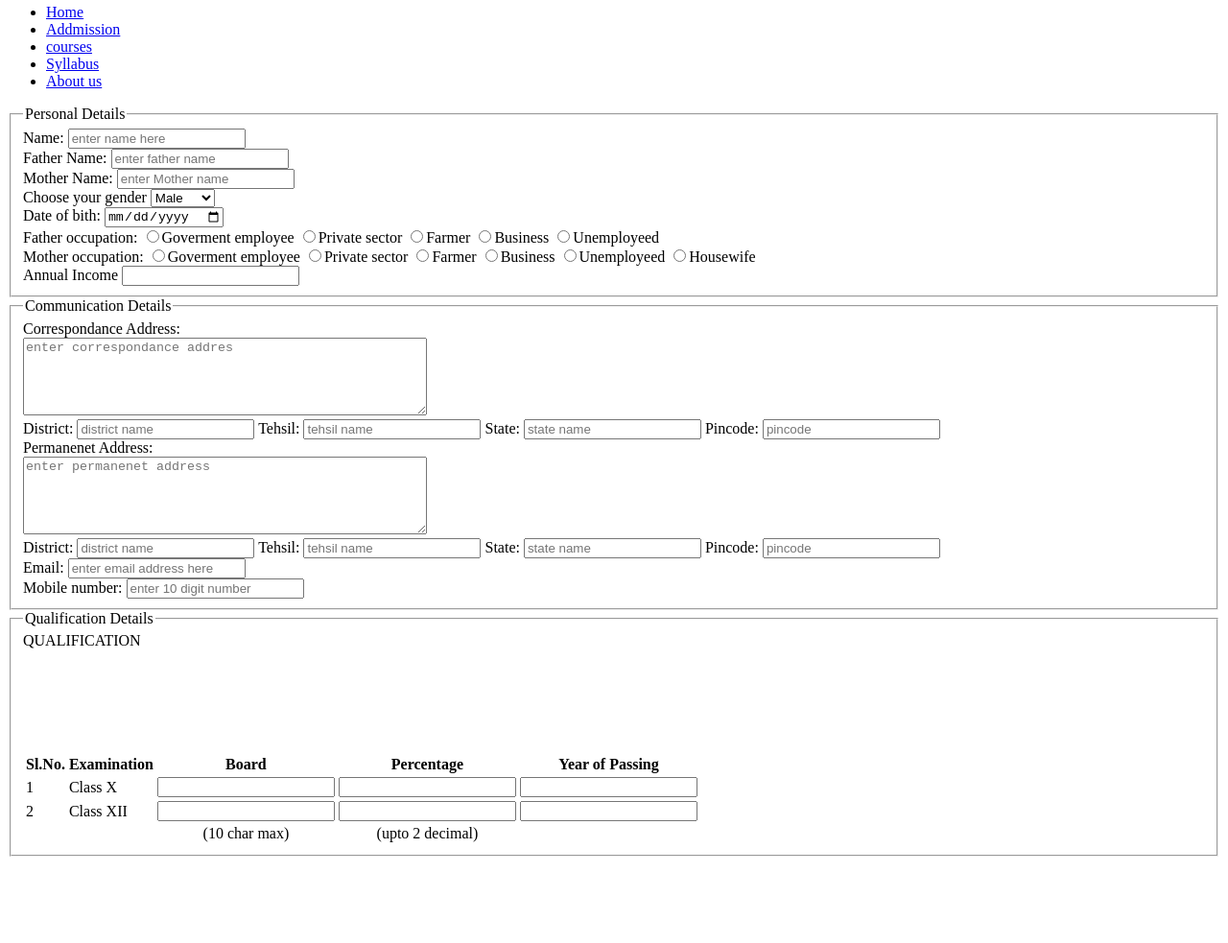
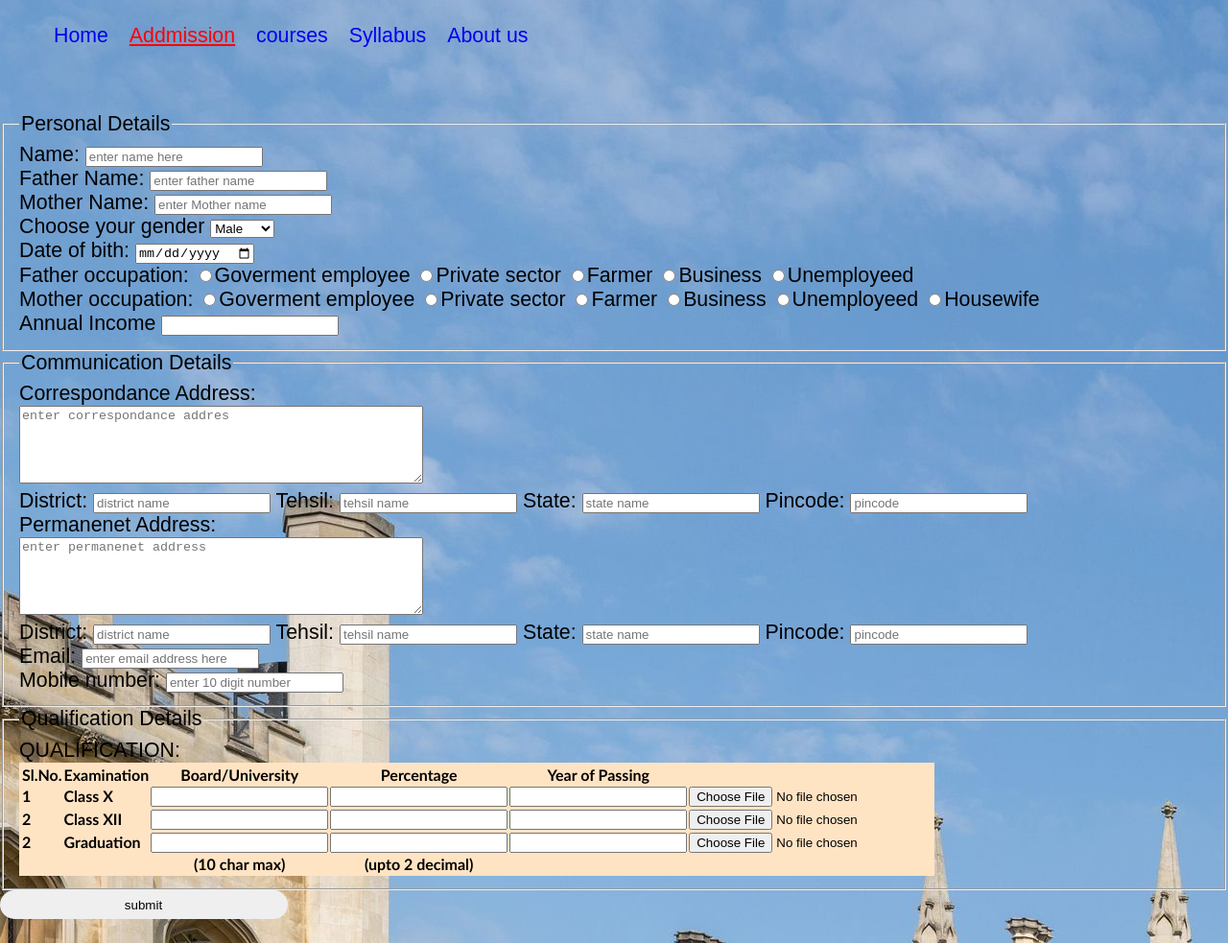
Before and after one commit to Meenaji21/college, a plain HTML site: page create_new_account.html in a window 1280 px wide. Shown: the part 161-1144 px from the top of the page at 96% size. Before the commit the page ends 1062 px from the top, so only its background shows below. Drawn offline with Linux system fonts and the light colour scheme.

Commit message:
ain: add new css sheet for create-new-account.html

```diff
--- /dev/null
+++ b/create_new_account.css
@@ -0,0 +1,52 @@
+body{
+    font-family: Arial, Helvetica, sans-serif;
+    font-size: 16pt;
+    margin: 0px;
+    padding: 0px;
+    background: url(college1.jpg);
+}
+.button{
+    width: 300px;
+    height: 30px;
+    border: none;
+    border-radius: 17px;
+    padding-right: 7px;
+
+
+}
+#outside{
+
+  padding-top: 25px;
+  padding-bottom: 25px;
+}
+#menu{
+
+    padding: 10px 8px 10px;
+}
+#menu li{
+    display: inline-block;
+    padding: 10px 8px 10px;
+}
+.bar li a{
+    text-decoration: none;
+}
+.bar li a:hover,
+.bar li a.active{
+    text-decoration: underline;
+    color: red;
+}
+
+table{
+    font-family: Calibri;
+    color:black;
+    font-size: 12pt;
+    font-style: normal;
+    font-weight: bold;
+    text-align:;
+    background-color: bisque;
+    border-collapse: collapse;
+    border: 2px solid bisque
+  }
+  table.inner{
+    border: 0px
+  }
--- a/create_new_account.html
+++ b/create_new_account.html
@@ -5,20 +5,22 @@
     <meta http-equiv="X-UA-Compatible" content="IE=edge">
     <meta name="viewport" content="width=device-width, initial-scale=1.0">
     <title>create new account</title>
+    <link rel="stylesheet" href="create_new_account.css">
 </head>
 <body>
     <header class="header">
         <div class="left">
            <img src="college3.jpg" alt="gcc" width="100%">
-        </div>
-        <div class="mid" id="menu">
-            <ul>
+
+         <div class="mid" id="menu">
+            <ul class="bar">
                 <li style="user-select: auto;"> <a href="#">Home</a></li>
-                <li style="user-select: auto;"><a href="#">Addmission</a></li>
+                <li style="user-select: auto;"><a href="#" class="active">Addmission</a></li>
                 <li style="user-select: auto;"><a href="#">courses</a></li>
                 <li style="user-select: auto;"><a href="#">Syllabus</a></li>
                 <li style="user-select: auto;"><a href="#">About us</a></li>
             </ul>
+         </div>
         </div>
         <div id="outside">
             <form action="/create new account" id="accountdetails">
@@ -102,13 +104,13 @@
                 </fieldset>
                 <fieldset>
                     <legend>Qualification Details</legend>
-                    <td>QUALIFICATION <br /><br /><br /><br /><br /><br /><br /></td>
+                    <td>QUALIFICATION:</td>
                    <td>
                     <table>
                     <tr>
                     <td align="center"><b>Sl.No.</b></td>
                     <td align="center"><b>Examination</b></td>
-                    <td align="center"><b>Board</b></td>
+                    <td align="center"><b>Board/University</b></td>
                     <td align="center"><b>Percentage</b></td>
                     <td align="center"><b>Year of Passing</b></td>
                     </tr>
@@ -119,6 +121,7 @@
                     <td><input type="text" name="ClassX_Board" maxlength="30" /></td>
                     <td><input type="text" name="ClassX_Percentage" maxlength="30" /></td>
                     <td><input type="text" name="ClassX_YrOfPassing" maxlength="30" /></td>
+                    <td><input type="file"></td>
                     </tr>
 
                     <tr>
@@ -126,9 +129,15 @@
                    <td>Class XII</td>
                    <td><input type="text" name="ClassXII_Board" maxlength="30" /></td>
                    <td><input type="text" name="ClassXII_Percentage" maxlength="30" /></td>
-                   <td><input type="text" name="ClassXII_YrOfPassing" maxlength="30" /></td>
+                   <td><input type="text" name="ClassXII_YrOfPassing" maxlength="30" /></td><td><input type="file"></td>
                    </tr>
                    <tr>
+                    <td>2</td>
+                    <td>Graduation</td>
+                    <td><input type="text" name="ClassXII_Board" maxlength="30" /></td>
+                    <td><input type="text" name="ClassXII_Percentage" maxlength="30" /></td>
+                    <td><input type="text" name="ClassXII_YrOfPassing" maxlength="30" /></td> <td><input type="file"></td>
+                   </tr>
                    <td></td>
                    <td></td>
                    <td align="center">(10 char max)</td>
@@ -138,6 +147,7 @@
                   </td>
                   </tr>
                 </fieldset>
+                <input class="button" type="button" value="submit" c>
             </form>
         </div>
 </body>
--- a/stylesheet.css
+++ b/stylesheet.css
@@ -27,7 +27,13 @@ body
     display: inline-block;
     padding: 10px 8px 10px;
 }
-
+a{
+    text-decoration: none;
+}
+a.active{
+    text-decoration: underline;
+    color: blueviolet;
+}
 
 
 label{
```
Also changed, not shown: login.html (+2 -2 lines).
